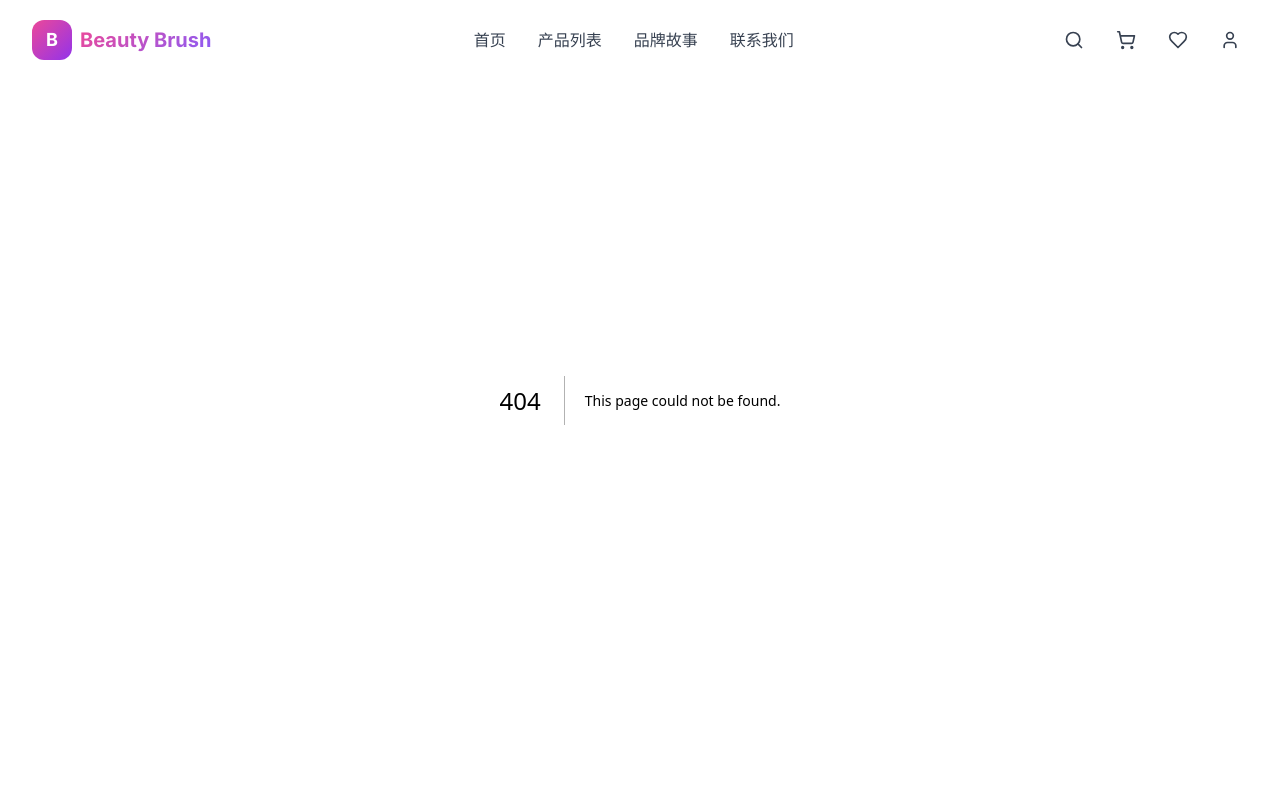
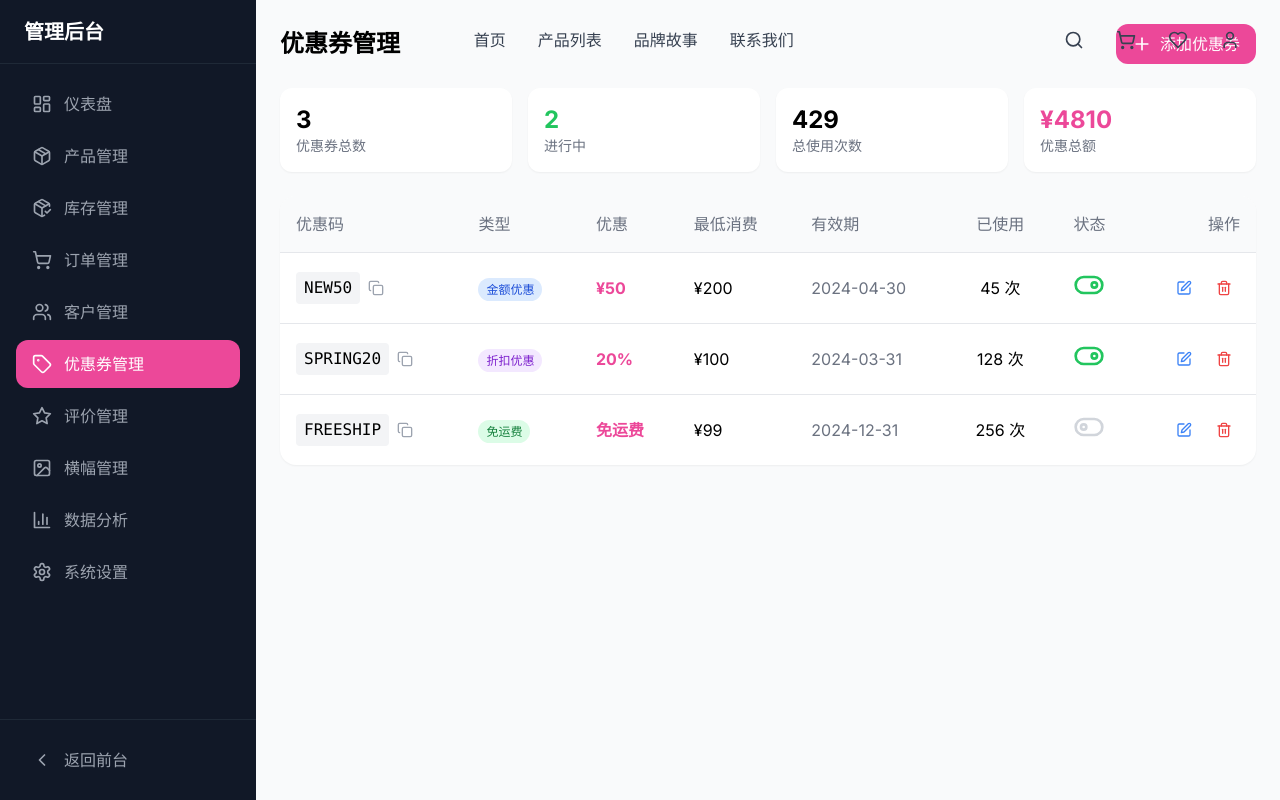
Before and after one commit to tomisnotcat/beauty-brush-store, a Next.js app: page /admin/coupons in a window 1280 px wide. Before the commit this address had no page. Shown: the top 800 px of the page. Built offline with nearby package versions, Linux system fonts and the light colour scheme.

Commit message:
feat: 添加优惠券管理页面

```diff
--- /dev/null
+++ b/src/app/admin/coupons/page.js
@@ -0,0 +1,135 @@
+'use client'
+
+import { useState } from 'react'
+import { Plus, Edit, Trash2, Copy, ToggleLeft, ToggleRight } from 'lucide-react'
+
+export default function AdminCouponsPage() {
+  const [coupons, setCoupons] = useState([
+    { id: 1, code: 'NEW50', type: 'discount', value: 50, minSpend: 200, validUntil: '2024-04-30', active: true, usage: 45 },
+    { id: 2, code: 'SPRING20', type: 'percent', value: 20, minSpend: 100, validUntil: '2024-03-31', active: true, usage: 128 },
+    { id: 3, code: 'FREESHIP', type: 'shipping', value: 0, minSpend: 99, validUntil: '2024-12-31', active: false, usage: 256 },
+  ])
+
+  const toggleActive = (id) => {
+    setCoupons(coupons.map(c => c.id === id ? { ...c, active: !c.active } : c))
+  }
+
+  const deleteCoupon = (id) => {
+    if (confirm('确定删除优惠券？')) {
+      setCoupons(coupons.filter(c => c.id !== id))
+    }
+  }
+
+  const copyCode = (code) => {
+    navigator.clipboard.writeText(code)
+    alert('已复制！')
+  }
+
+  const getTypeLabel = (type) => {
+    switch (type) {
+      case 'discount': return '金额优惠'
+      case 'percent': return '折扣优惠'
+      case 'shipping': return '免运费'
+    }
+  }
+
+  const getTypeColor = (type) => {
+    switch (type) {
+      case 'discount': return 'bg-blue-100 text-blue-700'
+      case 'percent': return 'bg-purple-100 text-purple-700'
+      case 'shipping': return 'bg-green-100 text-green-700'
+    }
+  }
+
+  return (
+    <div>
+      <div className="flex items-center justify-between mb-6">
+        <h1 className="text-2xl font-bold">优惠券管理</h1>
+        <button className="px-4 py-2 bg-rose-500 text-white rounded-xl hover:bg-rose-600 flex items-center gap-2">
+          <Plus className="w-5 h-5" />
+          添加优惠券
+        </button>
+      </div>
+
+      <div className="grid grid-cols-4 gap-4 mb-6">
+        <div className="bg-white rounded-xl p-4 shadow-sm">
+          <p className="text-2xl font-bold">{coupons.length}</p>
+          <p className="text-sm text-gray-500">优惠券总数</p>
+        </div>
+        <div className="bg-white rounded-xl p-4 shadow-sm">
+          <p className="text-2xl font-bold text-green-500">{coupons.filter(c => c.active).length}</p>
+          <p className="text-sm text-gray-500">进行中</p>
+        </div>
+        <div className="bg-white rounded-xl p-4 shadow-sm">
+          <p className="text-2xl font-bold">{coupons.reduce((s, c) => s + c.usage, 0)}</p>
+          <p className="text-sm text-gray-500">总使用次数</p>
+        </div>
+        <div className="bg-white rounded-xl p-4 shadow-sm">
+          <p className="text-2xl font-bold text-rose-500">¥{coupons.reduce((s, c) => s + c.usage * c.value, 0)}</p>
+          <p className="text-sm text-gray-500">优惠总额</p>
+        </div>
+      </div>
+
+      <div className="bg-white rounded-2xl shadow-sm overflow-hidden">
+        <table className="w-full">
+          <thead className="bg-gray-50">
+            <tr>
+              <th className="text-left p-4 font-medium text-gray-500">优惠码</th>
+              <th className="text-left p-4 font-medium text-gray-500">类型</th>
+              <th className="text-left p-4 font-medium text-gray-500">优惠</th>
+              <th className="text-left p-4 font-medium text-gray-500">最低消费</th>
+              <th className="text-left p-4 font-medium text-gray-500">有效期</th>
+              <th className="text-center p-4 font-medium text-gray-500">已使用</th>
+              <th className="text-center p-4 font-medium text-gray-500">状态</th>
+              <th className="text-right p-4 font-medium text-gray-500">操作</th>
+            </tr>
+          </thead>
+          <tbody>
+            {coupons.map(coupon => (
+              <tr key={coupon.id} className="border-t hover:bg-gray-50">
+                <td className="p-4">
+                  <div className="flex items-center gap-2">
+                    <code className="px-2 py-1 bg-gray-100 rounded font-mono">{coupon.code}</code>
+                    <button onClick={() => copyCode(coupon.code)} className="text-gray-400 hover:text-rose-500">
+                      <Copy className="w-4 h-4" />
+                    </button>
+                  </div>
+                </td>
+                <td className="p-4">
+                  <span className={`px-2 py-1 rounded-full text-xs ${getTypeColor(coupon.type)}`}>
+                    {getTypeLabel(coupon.type)}
+                  </span>
+                </td>
+                <td className="p-4 font-bold text-rose-500">
+                  {coupon.type === 'percent' ? `${coupon.value}%` : coupon.type === 'shipping' ? '免运费' : `¥${coupon.value}`}
+                </td>
+                <td className="p-4">¥{coupon.minSpend}</td>
+                <td className="p-4 text-gray-500">{coupon.validUntil}</td>
+                <td className="p-4 text-center">{coupon.usage} 次</td>
+                <td className="p-4 text-center">
+                  <button onClick={() => toggleActive(coupon.id)}>
+                    {coupon.active ? (
+                      <ToggleRight className="w-8 h-8 text-green-500" />
+                    ) : (
+                      <ToggleLeft className="w-8 h-8 text-gray-300" />
+                    )}
+                  </button>
+                </td>
+                <td className="p-4">
+                  <div className="flex justify-end gap-2">
+                    <button className="p-2 hover:bg-gray-100 rounded-lg">
+                      <Edit className="w-4 h-4 text-blue-500" />
+                    </button>
+                    <button onClick={() => deleteCoupon(coupon.id)} className="p-2 hover:bg-gray-100 rounded-lg">
+                      <Trash2 className="w-4 h-4 text-red-500" />
+                    </button>
+                  </div>
+                </td>
+              </tr>
+            ))}
+          </tbody>
+        </table>
+      </div>
+    </div>
+  )
+}
--- a/src/app/admin/layout.js
+++ b/src/app/admin/layout.js
@@ -3,7 +3,7 @@
 import { useState, useEffect } from 'react'
 import Link from 'next/link'
 import { usePathname } from 'next/navigation'
-import { LayoutDashboard, Package, ShoppingCart, Users, BarChart3, Settings, LogOut, Menu, X, ChevronLeft, Image, Star, PackageCheck } from 'lucide-react'
+import { LayoutDashboard, Package, ShoppingCart, Users, BarChart3, Settings, LogOut, Menu, X, ChevronLeft, Image, Star, PackageCheck, Tag } from 'lucide-react'
 
 const menuItems = [
   { name: '仪表盘', href: '/admin', icon: LayoutDashboard },
@@ -11,6 +11,7 @@ const menuItems = [
   { name: '库存管理', href: '/admin/inventory', icon: PackageCheck },
   { name: '订单管理', href: '/admin/orders', icon: ShoppingCart },
   { name: '客户管理', href: '/admin/customers', icon: Users },
+  { name: '优惠券管理', href: '/admin/coupons', icon: Tag },
   { name: '评价管理', href: '/admin/reviews', icon: Star },
   { name: '横幅管理', href: '/admin/banners', icon: Image },
   { name: '数据分析', href: '/admin/analytics', icon: BarChart3 },
```
